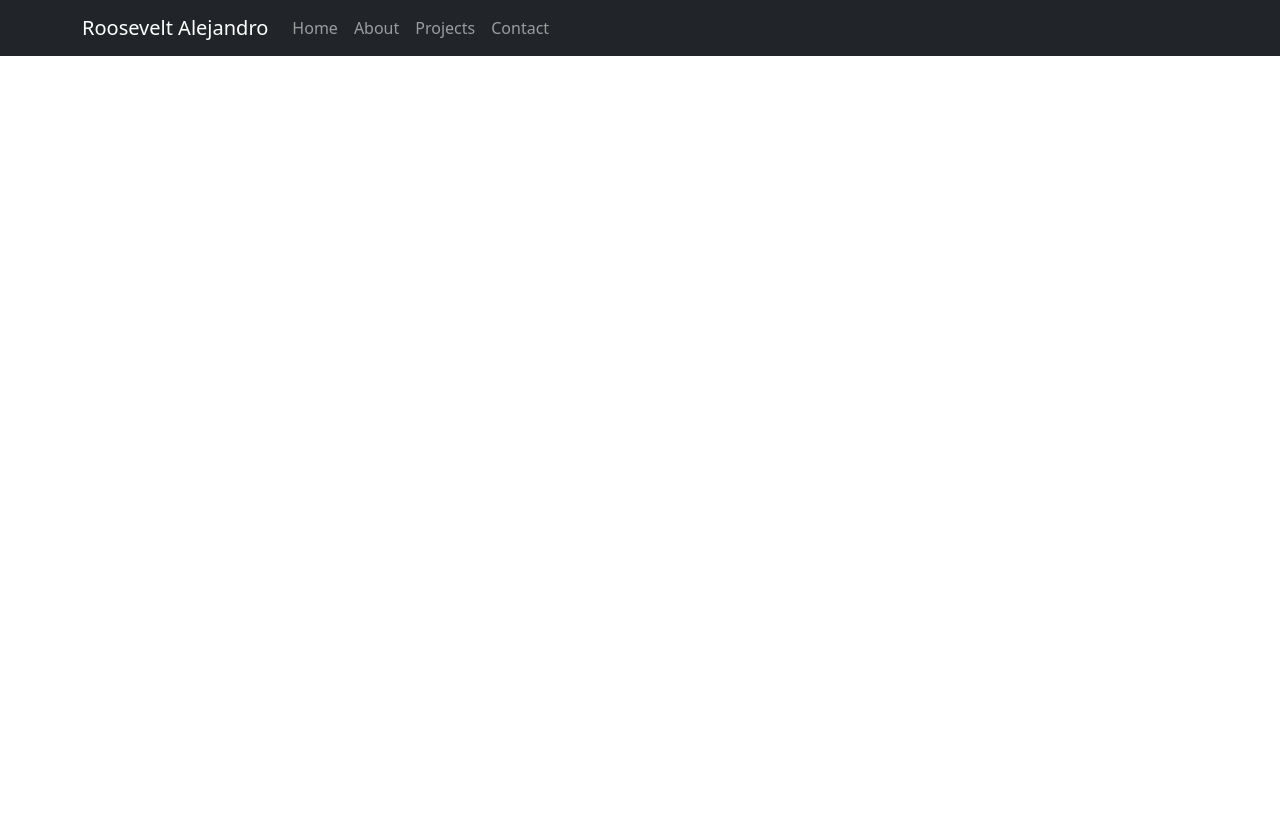
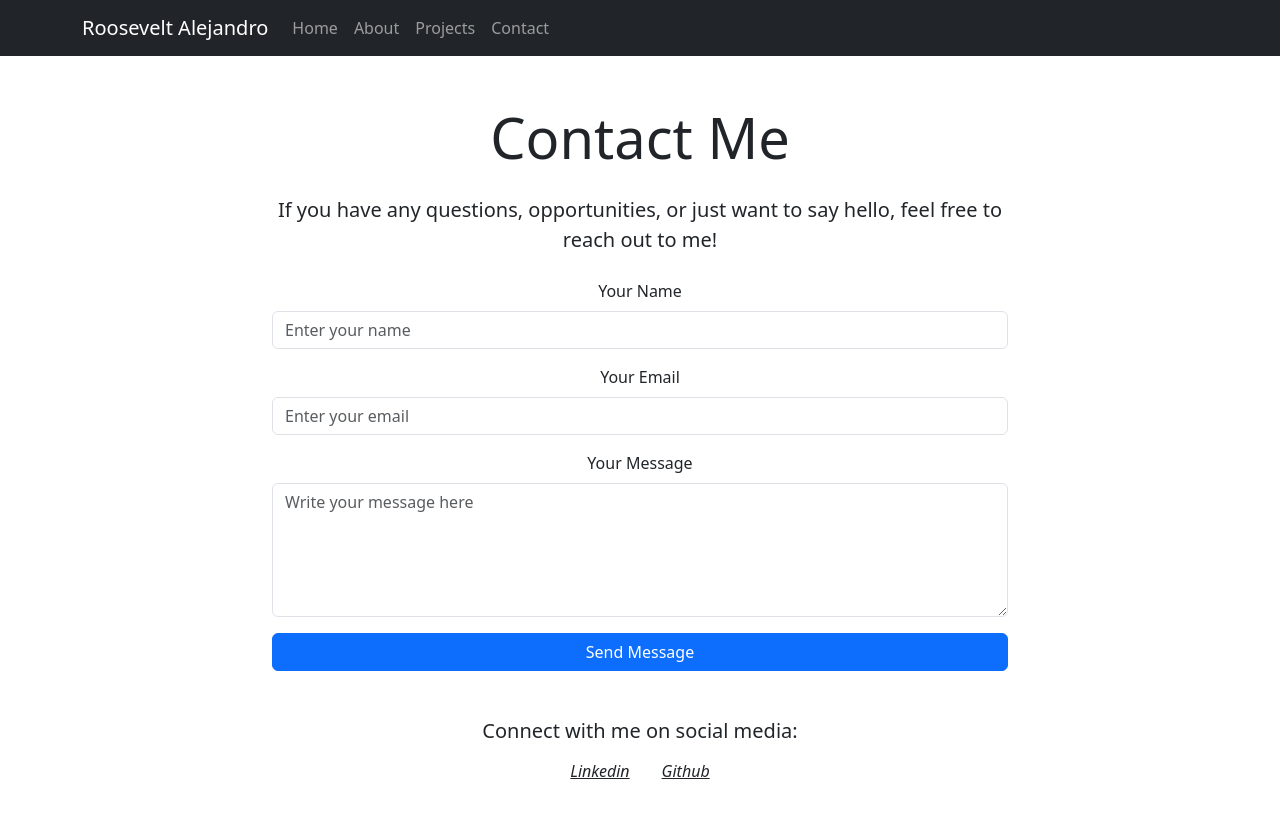
Before and after one commit to rooseveltalej/portfolio, a React (Vite) app: page /contact in a window 1280 px wide. Shown: the top 818 px of the page. Built offline with nearby package versions, Linux system fonts and the light colour scheme.

Commit message:
Added project descriptions and enhanced content across sections.

```diff
--- a/src/Main/App.jsx
+++ b/src/Main/App.jsx
@@ -2,6 +2,8 @@ import { BrowserRouter as Router, Route, Routes } from 'react-router-dom';
 import Header from '../components/Header';
 import Home from '../components/Home';
 import About from '../components/About';
+import Contact from '../components/Contact';
+import Projects from '../components/Projects';
 // import Footer from '../components/Footer'; hace falta modificar el footer
 import './css/App.css';
 
@@ -12,6 +14,9 @@ function App() {
       <Routes>
         <Route path="/" element={<Home />} />
         <Route path="/about" element={<About />} />
+        <Route path="/contact" element={<Contact />} />
+        <Route path="/projects" element={<Projects />} />
+        <Route path="*" element={<h1>Not Found</h1>} />
       </Routes>
 
     </Router>
--- /dev/null
+++ b/src/components/Contact.jsx
@@ -0,0 +1,48 @@
+import { Container, Row, Col, Form, Button } from 'react-bootstrap';
+
+const Contact = () => {
+  return (
+    <Container className="py-5">
+      <Row className="justify-content-center text-center">
+        <Col md={8}>
+          <h1 className="display-4 mb-4">Contact Me</h1>
+          <p className="lead mb-4">
+            If you have any questions, opportunities, or just want to say hello, feel free to reach out to me!
+          </p>
+          <Form>
+            <Form.Group controlId="formName" className="mb-3">
+              <Form.Label>Your Name</Form.Label>
+              <Form.Control type="text" placeholder="Enter your name" />
+            </Form.Group>
+            <Form.Group controlId="formEmail" className="mb-3">
+              <Form.Label>Your Email</Form.Label>
+              <Form.Control type="email" placeholder="Enter your email" />
+            </Form.Group>
+            <Form.Group controlId="formMessage" className="mb-3">
+              <Form.Label>Your Message</Form.Label>
+              <Form.Control as="textarea" rows={5} placeholder="Write your message here" />
+            </Form.Group>
+            <Button variant="primary" type="submit" className="w-100">
+              Send Message
+            </Button>
+          </Form>
+        </Col>
+      </Row>
+      <Row className="mt-5 text-center">
+        <Col>
+          <h5>Connect with me on social media:</h5>
+          <div className="d-flex justify-content-center mt-3">
+            <a href="https://linkedin.com/in/rooseveltalej" target="_blank" rel="noopener noreferrer" className="mx-3 text-dark">
+              <i className="fab fa-linkedin fa-2x">Linkedin</i>
+            </a>
+            <a href="https://github.com/rooseveltalej" target="_blank" rel="noopener noreferrer" className="mx-3 text-dark">
+              <i className="fab fa-github fa-2x">Github</i>
+            </a>
+          </div>
+        </Col>
+      </Row>
+    </Container>
+  );
+};
+
+export default Contact;
--- /dev/null
+++ b/src/components/Projects.jsx
@@ -0,0 +1,47 @@
+import { Container, Row, Col, Card, Button } from 'react-bootstrap';
+
+const projects = [
+  {
+    title: 'Event Ticketing System',
+    description: 'Server-side implementation for a simulated event ticket purchasing system, developed as part of the Programming Languages course at the Instituto Tecnológico de Costa Rica (ITCR) during the second semester of 2024. The project is implemented using Rust, focusing on high performance, concurrency, and secure coding practices.',
+    link: 'https://github.com/rooseveltalej/EventTicketServer',
+  },
+  {
+    title: 'Movie and Series Search Page',
+    description: 'This dynamic web application, developed using React, allows users to search for movies and TV series through The Movie Database API. The platform supports both Spanish and English, offering a bilingual user experience. Users can log in to their accounts to create and view personalized lists of their favorite movies and shows. This project is part of the Software Design course at the Instituto Tecnológico de Costa Rica, showcasing both technical skills and practical application in software development.',
+    link: 'https://github.com/rooseveltalej/pry-diseno-fase-uno',
+  },
+  {
+    title: 'Project 3',
+    description: 'Description of Project 3. It includes technologies like Java, Spring Boot, and MySQL.',
+    link: 'https://github.com/your-username/project3',
+  },
+  // Add more projects here
+];
+
+const Projects = () => {
+  return (
+    <Container className="py-5">
+      <h1 className="display-4 text-center mb-5">My Projects</h1>
+      <Row>
+        {projects.map((project, index) => (
+          <Col key={index} md={4} className="mb-4">
+            <Card className="h-100">
+              <Card.Body>
+                <Card.Title>{project.title}</Card.Title>
+                <Card.Text>{project.description}</Card.Text>
+              </Card.Body>
+              <Card.Footer className="text-center">
+                <Button href={project.link} target="_blank" variant="primary">
+                  View Project
+                </Button>
+              </Card.Footer>
+            </Card>
+          </Col>
+        ))}
+      </Row>
+    </Container>
+  );
+};
+
+export default Projects;
```
